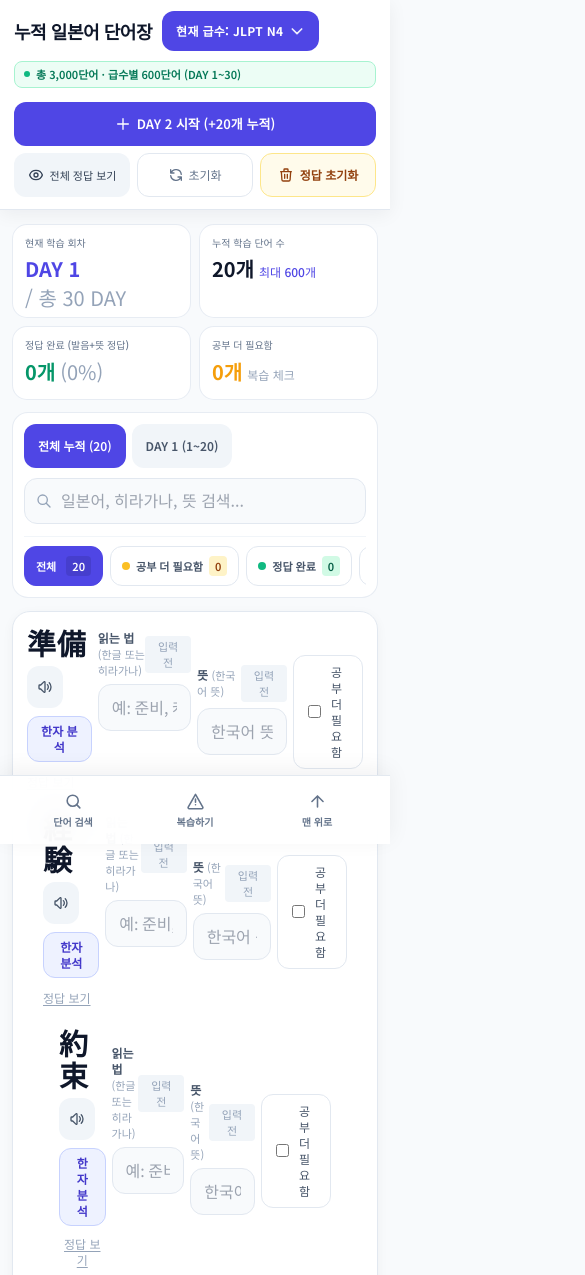
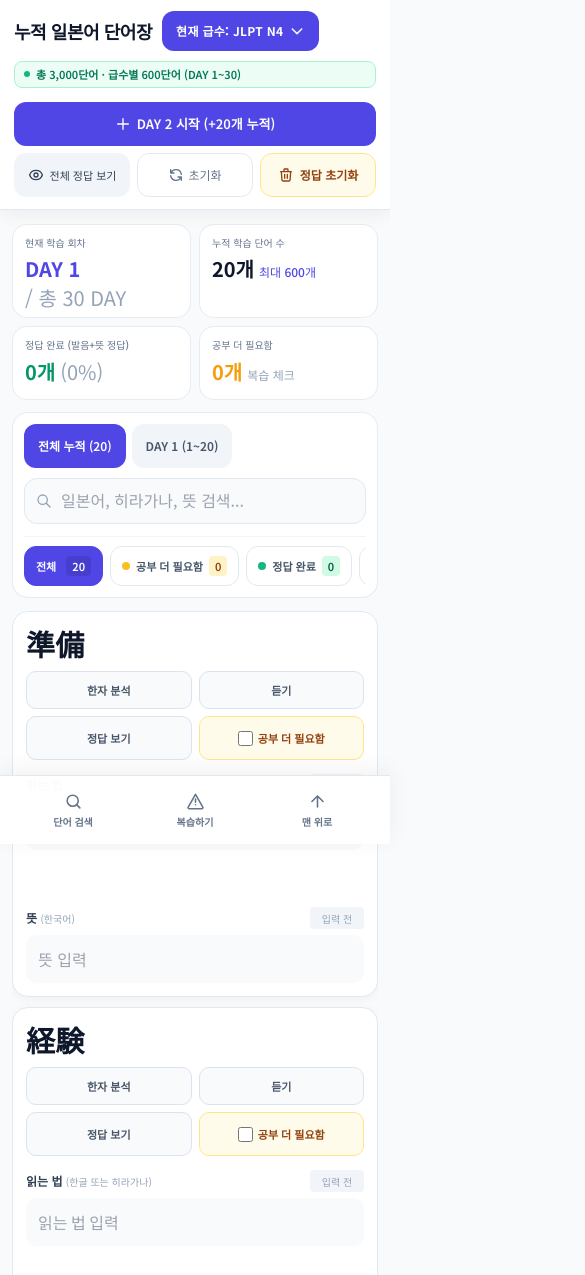
Before and after one commit to dongdonghoi/dongdonghoi.github.io, a plain HTML site: page index.html in a window 390 px wide. Shown: the top 1275 px of the page, 585 px wide, since content can reach past the window. Drawn offline with nearby package versions, Linux system fonts and the light colour scheme; no server answers.

Commit message:
Add files via upload

```diff
--- a/index.html
+++ b/index.html
@@ -2,7 +2,7 @@
 <html lang="ko">
 <head>
   <meta charset="UTF-8">
-  <meta name="viewport" content="width=device-width, initial-scale=1.0, viewport-fit=cover">
+  <meta name="viewport" content="width=device-width, initial-scale=1, maximum-scale=1, viewport-fit=cover">
   <meta name="apple-mobile-web-app-capable" content="yes">
   <meta name="apple-mobile-web-app-status-bar-style" content="default">
   <meta name="apple-mobile-web-app-title" content="누적 일본어 단어장">
@@ -312,6 +312,240 @@
     @media (prefers-reduced-motion: reduce) {
       html { scroll-behavior: auto; }
       *, *::before, *::after { transition-duration: .01ms !important; }
+    }
+
+
+    /* iPhone 15 Pro: fixed viewport fit and stable word-card geometry */
+    *, *::before, *::after { box-sizing: border-box; }
+    html, body {
+      width: 100%;
+      max-width: 100%;
+      overflow-x: hidden;
+    }
+    @media (max-width: 767px) {
+      body {
+        min-width: 0 !important;
+        width: 100% !important;
+        overflow-x: hidden !important;
+      }
+      main {
+        width: 100% !important;
+        max-width: 100% !important;
+        min-width: 0 !important;
+        padding-left: 12px !important;
+        padding-right: 12px !important;
+      }
+      #wordListContainer {
+        width: 100% !important;
+        max-width: 100% !important;
+        min-width: 0 !important;
+        overflow-x: hidden !important;
+        gap: 10px !important;
+      }
+      #wordListContainer > .word-card {
+        display: block;
+        width: 100% !important;
+        max-width: 100% !important;
+        min-width: 0 !important;
+        padding: 13px !important;
+        overflow: hidden;
+        border: 1px solid #e2e8f0;
+        border-radius: 16px;
+        background: #fff;
+        box-shadow: 0 2px 10px rgba(15,23,42,.045);
+      }
+      .word-card-head {
+        display: grid;
+        grid-template-columns: minmax(0, 1fr);
+        gap: 10px;
+        width: 100%;
+        min-width: 0;
+      }
+      .word-card-title {
+        min-width: 0;
+        max-width: 100%;
+        overflow-wrap: anywhere;
+        font-size: 29px;
+        line-height: 1.25;
+        font-weight: 750;
+        letter-spacing: .01em;
+        color: #0f172a;
+      }
+      .word-card-actions {
+        display: grid;
+        grid-template-columns: repeat(2, minmax(0, 1fr));
+        gap: 7px;
+        width: 100%;
+        min-width: 0;
+      }
+      .word-action {
+        display: flex;
+        align-items: center;
+        justify-content: center;
+        gap: 5px;
+        min-width: 0;
+        width: 100%;
+        min-height: 38px;
+        padding: 7px 6px;
+        border: 1px solid #dbe3ef;
+        border-radius: 10px;
+        background: #f8fafc;
+        color: #475569;
+        font-size: 11px;
+        font-weight: 650;
+        line-height: 1.2;
+        text-align: center;
+        white-space: normal;
+        overflow-wrap: anywhere;
+      }
+      button.word-action { cursor: pointer; }
+      .word-action.is-active {
+        color: #4338ca;
+        background: #eef2ff;
+        border-color: #c7d2fe;
+      }
+      .word-review-action {
+        color: #92400e;
+        background: #fffbeb;
+        border-color: #fde68a;
+      }
+      .word-review-action.is-review {
+        color: #78350f;
+        background: #fef3c7;
+        border-color: #f59e0b;
+      }
+      .word-review-action input {
+        width: 15px;
+        height: 15px;
+        flex: 0 0 15px;
+        margin: 0;
+        accent-color: #d97706;
+      }
+      .word-answer {
+        display: flex;
+        flex-wrap: wrap;
+        align-items: center;
+        gap: 6px;
+        width: 100%;
+        min-width: 0;
+        margin-top: 10px;
+        padding: 9px 10px;
+        border: 1px solid #fde68a;
+        border-radius: 10px;
+        background: #fffbeb;
+        color: #78350f;
+        font-size: 12px;
+        line-height: 1.45;
+        overflow-wrap: anywhere;
+      }
+      .word-answer.is-hidden { display: none; }
+      .word-input-stack {
+        display: flex;
+        flex-direction: column;
+        gap: 13px;
+        width: 100%;
+        min-width: 0;
+        margin-top: 14px;
+      }
+      .word-input-group {
+        display: flex;
+        flex-direction: column;
+        gap: 6px;
+        width: 100%;
+        min-width: 0;
+      }
+      .word-input-label {
+        display: flex;
+        align-items: center;
+        justify-content: space-between;
+        gap: 8px;
+        width: 100%;
+        min-width: 0;
+      }
+      .word-input-label label {
+        min-width: 0;
+        color: #334155;
+        font-size: 12px;
+        font-weight: 700;
+      }
+      .word-input-label label span {
+        color: #94a3b8;
+        font-size: 10px;
+        font-weight: 400;
+      }
+      .word-input-label [id^="pronStatus_"],
+      .word-input-label [id^="meanStatus_"] {
+        display: inline-flex;
+        align-items: center;
+        justify-content: center;
+        flex: 0 0 54px;
+        width: 54px;
+        min-width: 54px;
+        height: 22px;
+        padding: 0 !important;
+        white-space: nowrap;
+        font-size: 10px !important;
+      }
+      .word-answer-input {
+        display: block;
+        width: 100% !important;
+        min-width: 0 !important;
+        max-width: 100% !important;
+        height: 48px;
+        min-height: 48px;
+        padding: 11px 12px !important;
+        border-radius: 11px !important;
+        font-size: 16px !important;
+        line-height: 24px;
+        box-shadow: none;
+        transition: border-color .12s ease, background-color .12s ease;
+      }
+      .word-hira-preview {
+        display: grid;
+        grid-template-columns: auto minmax(0, 1fr) auto;
+        align-items: center;
+        gap: 7px;
+        width: 100%;
+        min-width: 0;
+        height: 34px;
+        min-height: 34px;
+        padding: 4px 8px;
+        border: 1px solid #ddd6fe;
+        border-radius: 9px;
+        background: #f5f3ff;
+        color: #5b21b6;
+        font-size: 11px;
+        overflow: hidden;
+      }
+      .word-hira-preview.is-preview-hidden {
+        visibility: hidden;
+        opacity: 0;
+        pointer-events: none;
+      }
+      .word-hira-preview > span:nth-child(2) {
+        min-width: 0;
+        overflow: hidden;
+        text-overflow: ellipsis;
+        white-space: nowrap;
+        font-weight: 700;
+      }
+      .word-hira-preview button {
+        min-height: 25px;
+        padding: 3px 8px;
+        border-radius: 7px;
+        background: #6d28d9;
+        color: #fff;
+        font-size: 10px;
+        font-weight: 650;
+        white-space: nowrap;
+      }
+      #wordListContainer .kanji-card-row {
+        width: 100%;
+        max-width: 100%;
+      }
+      #wordListContainer .kanji-card-row > div {
+        flex: 0 0 min(76vw, 260px);
+      }
     }
 
   </style>
@@ -2727,141 +2961,81 @@
           : `<span id="meanStatus_${item.id}" class="text-[11px] font-medium px-2 py-0.5 rounded bg-slate-100 text-slate-400">입력 전</span>`;
 
         return `
-          <div class="p-4 sm:p-5 transition hover:bg-slate-50/70 ${completed ? 'bg-emerald-50/20' : ''}">
-            <div class="grid grid-cols-1 md:grid-cols-12 gap-4 md:items-start">
-
-              <!-- 1. 회차 / 번호 -->
-              <div class="md:col-span-1 flex md:flex-col items-center justify-between md:justify-center gap-1.5 md:pt-1.5">
-              <!-- 2. 일본어 단어 및 발음 듣기 · 한자 분석 버튼 -->
-              <div class="md:col-span-3 md:pt-1">
-                <div class="flex items-center justify-between md:justify-start gap-2 flex-wrap">
-                  <div class="jp-font text-2xl sm:text-[26px] font-bold text-slate-900 tracking-wide">
-                    ${escapeHtml(item.word)}
-                  </div>
-                  <button type="button" onclick="speakJapanese('${escapeAttr(item.word)}', '${escapeAttr(item.kana)}')"
-                    class="touch-target inline-flex items-center justify-center w-9 h-9 rounded-xl bg-slate-100 hover:bg-indigo-100 text-slate-600 hover:text-indigo-700 transition cursor-pointer"
-                    title="일본어 발음 듣기">
-                    <svg class="w-4 h-4" fill="none" stroke="currentColor" viewBox="0 0 24 24">
-                      <path stroke-linecap="round" stroke-linejoin="round" stroke-width="2" d="M15.536 8.464a5 5 0 010 7.072m2.828-9.9a9 9 0 010 12.728M5.586 15H4a1 1 0 01-1-1v-4a1 1 0 011-1h1.586l4.707-4.707C10.923 3.663 12 4.109 12 5v14c0 .891-1.077 1.337-1.707.707L5.586 15z"/>
-                    </svg>
-                  </button>
+          <article class="word-card ${completed ? 'is-completed' : ''}">
+            <div class="word-card-head">
+              <div class="word-card-title jp-font">${escapeHtml(item.word)}</div>
+
+              <div class="word-card-actions">
                 ${hasKanji ? `
                   <button type="button" onclick="toggleKanjiAnalysis(${item.id})"
-                      class="touch-target inline-flex items-center gap-1 px-3 py-1.5 rounded-xl text-xs font-semibold border transition cursor-pointer ${
-                        isKanjiOpen
-                          ? 'bg-indigo-600 text-white border-indigo-600'
-                          : 'bg-indigo-50 text-indigo-700 border-indigo-200 hover:bg-indigo-100'
-                      }">
-                      <span>${isKanjiOpen ? '한자 분석 닫기' : '한자 분석'}</span>
+                    class="word-action ${isKanjiOpen ? 'is-active' : ''}">
+                    ${isKanjiOpen ? '한자 닫기' : '한자 분석'}
                   </button>
                 ` : ''}
-                </div>
-
-                ${isRevealed ? `
-                  <div class="mt-2 flex flex-wrap items-center gap-1.5 text-xs">
-                    <span class="px-2 py-0.5 rounded-md bg-amber-50 text-amber-800 border border-amber-200 font-semibold jp-font">
-                      ${escapeHtml(item.kana)}
-                    </span>
-                    <span class="text-slate-500">[${escapeHtml(item.koPron)}]</span>
-                    <span class="text-slate-700 font-semibold">· ${escapeHtml(item.meaning)}</span>
-                  </div>
-                ` : `
-                  <div class="mt-1.5">
+                <button type="button" onclick="speakJapanese('${escapeAttr(item.word)}', '${escapeAttr(item.kana)}')"
+                  class="word-action">
+                  듣기
+                </button>
                 <button type="button" onclick="toggleRevealSingle(${item.id})"
-                      class="text-xs text-slate-400 hover:text-indigo-600 underline underline-offset-2 transition cursor-pointer py-1">
-                      정답 보기
+                  class="word-action ${isRevealed ? 'is-active' : ''}">
+                  ${isRevealed ? '정답 숨기기' : '정답 보기'}
                 </button>
-                  </div>
-                `}
-              </div>
-
-              <!-- 3. 읽는 법 입력 (하단 히라가나 변환 미리보기 & 원터치 적용) -->
-              <div class="md:col-span-3">
-                <div class="flex items-center justify-between mb-1.5">
-                  <label for="pronInput_${item.id}" class="text-xs font-semibold text-slate-600">
-                    읽는 법 <span class="text-[11px] font-normal text-slate-400">(한글 또는 히라가나)</span>
+                <label class="word-action word-review-action ${rec.needReview ? 'is-review' : ''}">
+                  <input type="checkbox" ${rec.needReview ? 'checked' : ''}
+                    onchange="toggleNeedReview(${item.id}, this.checked)">
+                  공부 더 필요함
                 </label>
-                  <div class="flex items-center gap-1.5">
-                    <button type="button" id="pronHintBtn_${item.id}" onclick="toggleRevealSingle(${item.id})"
-                      class="${pronStatus === 'WRONG' ? '' : 'hidden'} text-[11px] font-semibold text-rose-600 underline cursor-pointer">
-                      정답 보기
-                    </button>
+              </div>
+            </div>
+
+            <div class="word-answer ${isRevealed ? '' : 'is-hidden'}">
+              <span class="jp-font">${escapeHtml(item.kana)}</span>
+              <span>[${escapeHtml(item.koPron)}]</span>
+              <strong>${escapeHtml(item.meaning)}</strong>
+            </div>
+
+            <div class="word-input-stack">
+              <section class="word-input-group">
+                <div class="word-input-label">
+                  <label for="pronInput_${item.id}">읽는 법 <span>(한글 또는 히라가나)</span></label>
                   ${pronBadgeHtml}
-                  </div>
                 </div>
                 <input type="text"
                   id="pronInput_${item.id}"
                   value="${escapeAttr(rec.pronunciationInput)}"
-                  autocomplete="off"
-                  autocorrect="off"
-                  autocapitalize="off"
-                  spellcheck="false"
-                  placeholder="예: 준비, 케이켄, じゅんび"
+                  autocomplete="off" autocorrect="off" autocapitalize="off" spellcheck="false"
+                  placeholder="읽는 법 입력"
                   oninput="applyInputChange(${item.id}, 'pronunciationInput', this.value)"
                   onkeydown="handleInputKeydown(event, ${item.id}, 'pronunciationInput')"
                   onblur="handleInputBlur(${item.id}, 'pronunciationInput', this)"
-                  class="ios-input touch-target jp-font w-full px-3.5 py-2.5 border rounded-xl focus:outline-none focus:ring-2 transition ${pronInputClass}">
-
-                <!-- 한글 입력 시 하단 히라가나 변환 미리보기 및 적용 버튼 -->
+                  class="ios-input word-answer-input jp-font ${pronInputClass}">
                 <div id="hiraPreviewWrap_${item.id}"
-                  class="flex mt-1.5 min-h-[38px] items-center justify-between gap-2 px-2.5 py-1.5 rounded-xl bg-violet-50 border border-violet-200 ${hasKoreanInPron ? '' : 'invisible opacity-0 pointer-events-none'}">
-                  <div class="flex items-center gap-1.5 min-w-0">
-                    <span class="text-[11px] font-semibold text-violet-600 shrink-0">변환:</span>
-                    <span id="hiraPreviewText_${item.id}" class="jp-font text-sm font-bold text-violet-950 truncate">${escapeHtml(convertedHiraPreview)}</span>
-                  </div>
-                  <button type="button" onclick="applyConvertedHiragana(${item.id})"
-                    class="shrink-0 px-2.5 py-1 rounded-lg bg-violet-600 hover:bg-violet-700 active:bg-violet-800 text-white text-[11px] font-semibold transition cursor-pointer">
-                    히라가나로 적용
-                  </button>
-                </div>
-              </div>
-
-              <!-- 4. 뜻 입력 -->
-              <div class="md:col-span-3">
-                <div class="flex items-center justify-between mb-1.5">
-                  <label for="meanInput_${item.id}" class="text-xs font-semibold text-slate-600">
-                    뜻 <span class="text-[11px] font-normal text-slate-400">(한국어 뜻)</span>
-                  </label>
-                  <div class="flex items-center gap-1.5">
-                    <button type="button" id="meanHintBtn_${item.id}" onclick="toggleRevealSingle(${item.id})"
-                      class="${meanStatus === 'WRONG' ? '' : 'hidden'} text-[11px] font-semibold text-rose-600 underline cursor-pointer">
-                      정답 보기
-                    </button>
+                  class="word-hira-preview ${hasKoreanInPron ? '' : 'is-preview-hidden'}">
+                  <span class="word-hira-caption">변환</span>
+                  <span id="hiraPreviewText_${item.id}" class="jp-font">${escapeHtml(convertedHiraPreview)}</span>
+                  <button type="button" onclick="applyConvertedHiragana(${item.id})">적용</button>
+                </div>
+              </section>
+
+              <section class="word-input-group">
+                <div class="word-input-label">
+                  <label for="meanInput_${item.id}">뜻 <span>(한국어)</span></label>
                   ${meanBadgeHtml}
-                  </div>
                 </div>
                 <input type="text"
                   id="meanInput_${item.id}"
                   value="${escapeAttr(rec.meaningInput)}"
-                  autocomplete="off"
-                  autocorrect="off"
-                  autocapitalize="off"
-                  spellcheck="false"
-                  placeholder="한국어 뜻 입력"
+                  autocomplete="off" autocorrect="off" autocapitalize="off" spellcheck="false"
+                  placeholder="뜻 입력"
                   oninput="applyInputChange(${item.id}, 'meaningInput', this.value)"
                   onkeydown="handleInputKeydown(event, ${item.id}, 'meaningInput')"
                   onblur="handleInputBlur(${item.id}, 'meaningInput', this)"
-                  class="ios-input touch-target w-full px-3.5 py-2.5 border rounded-xl focus:outline-none focus:ring-2 transition ${meanInputClass}">
-              </div>
-
-              <!-- 5. 공부 더 필요함 체크박스 -->
-              <div class="md:col-span-2 flex md:justify-center items-center pt-1 md:pt-6">
-                <label class="touch-target inline-flex items-center gap-2.5 px-3.5 py-2 rounded-xl border cursor-pointer select-none transition ${
-                  rec.needReview
-                    ? 'bg-amber-50 border-amber-300 text-amber-900 font-semibold'
-                    : 'bg-white border-slate-200 text-slate-600 hover:bg-slate-50'
-                }">
-                  <input type="checkbox"
-                    ${rec.needReview ? 'checked' : ''}
-                    onchange="toggleNeedReview(${item.id}, this.checked)"
-                    class="w-4 h-4 accent-amber-500 rounded cursor-pointer">
-                  <span class="text-xs">공부 더 필요함</span>
-                </label>
-              </div>
+                  class="ios-input word-answer-input ${meanInputClass}">
+              </section>
             </div>
 
             ${isKanjiOpen ? renderKanjiAnalysisPanel(item) : ''}
-          </div>
+          </article>
         `;
       }).join('');
     }
```
Lines whose indentation alone changed are shown as unchanged.
